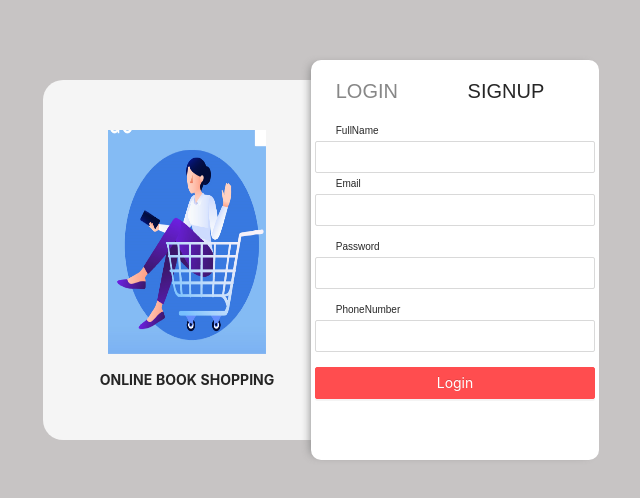
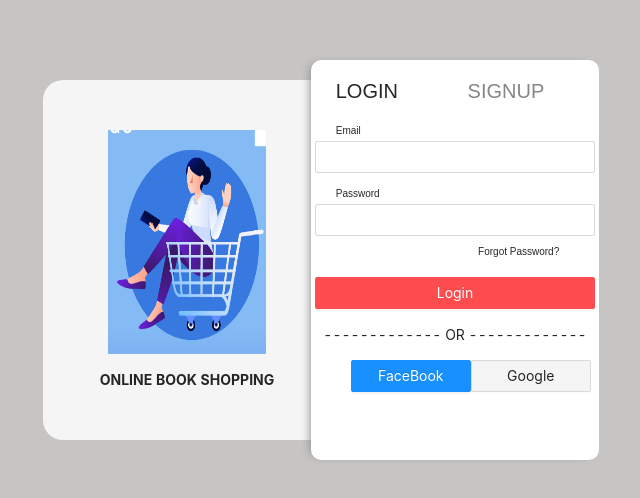
Before and after one commit to varunlad/BookStoreReact, a React (Create React App) app: page / in a window 1280 px wide. Shown: the part 140-638 px from the top of the page, without its empty margins (309-949 px from the left). Built offline with nearby package versions, Linux system fonts and the light colour scheme.

Commit message:
[Varun] Added: Conditional Rendering of signup and login page

```diff
--- a/src/App.js
+++ b/src/App.js
@@ -3,13 +3,15 @@ import './App.css';
 import Login from './pages/Login/Login';
 import Signup from './pages/Signup/Signup';
 import Forgotpassword from './pages/Forgotpassword/Forgotpassword';
+import Dashboard from './pages/Dashboard/Dashboard';
 
 function App() {
   return (
     <div>
       {/* <Login /> */}
-      <Signup />
+      {/* <Signup /> */}
       {/* <Forgotpassword /> */}
+      <Dashboard />
     </div>
   );
 }
--- /dev/null
+++ b/src/pages/Dashboard/Dashboard.css
@@ -0,0 +1,4 @@
+.maindashboard{
+    height: 60vh;
+    width: 100%;
+}
--- /dev/null
+++ b/src/pages/Dashboard/Dashboard.jsx
@@ -0,0 +1,27 @@
+import React from 'react'
+import Login from '../Login/Login'
+import Signup from '../Signup/Signup'
+import './Dashboard.css'
+
+function Dashboard() {
+    const[switchLoginContainers, setswitchLoginContainers]= React.useState(false)
+    const listentologinnote1 = (data) => {
+        console.log(data)
+        if (data===true){
+            setswitchLoginContainers(true)
+        }
+        else{
+            setswitchLoginContainers(false)
+        }
+    }
+
+    return (
+        <div className="maindashboard">
+            {
+                switchLoginContainers ? <Signup listentologinnote1={listentologinnote1} /> : <Login  listentologinnote1={listentologinnote1}/>
+            }
+        </div>
+    )
+}
+
+export default Dashboard
--- a/src/pages/Login/Login.jsx
+++ b/src/pages/Login/Login.jsx
@@ -6,7 +6,12 @@ import { Button } from 'antd';
 import img from '../../asserts/2766594@2x.png'
 import { Input, Space } from 'antd';
 
-function Login() {
+function Login(props) {
+
+    const takeclick2 =  () => {
+        console.log(props)
+        props.listentologinnote1(true)
+    }
     return (
         <div className="login-main">
          <div className="loginfirstdiv">
@@ -17,7 +22,7 @@ function Login() {
              <div className="loginsecondrow">
                  <div className="loginsecondrow2">
                     <div className="loginsecondrow2a">LOGIN</div>
-                    <div className="loginsecondrow2b">SIGNUP</div>
+                    <div className="loginsecondrow2b" onClick={takeclick2}>SIGNUP</div>
                  </div>
                  <div className="Email">
                      <div className="text">Email</div>
--- a/src/pages/Signup/Signup.jsx
+++ b/src/pages/Signup/Signup.jsx
@@ -5,7 +5,11 @@ import { Button } from 'antd';
 import img from '../../asserts/2766594@2x.png'
 import { Input, Space } from 'antd';
 
-function Signup() {
+function Signup(props) {
+    const takeclick =  () => {
+        console.log(props)
+        props.listentologinnote1(false)
+    }
     return (
         <div className="login-main">
          <div className="loginfirstdiv">
@@ -15,8 +19,8 @@ function Signup() {
              </div>
              <div className="loginsecondrow">
                  <div className="loginsecondrow2">
-                    <div className="loginsecondrow2aa">LOGIN</div>
-                    <div className="loginsecondrow2bb">SIGNUP</div>
+                    <div className="loginsecondrow2aa"  onClick={takeclick}>LOGIN</div>
+                    <div className="loginsecondrow2bb" >SIGNUP</div>
                  </div>
                  <div className="FullName">
                      <div className="text">FullName</div>
```
